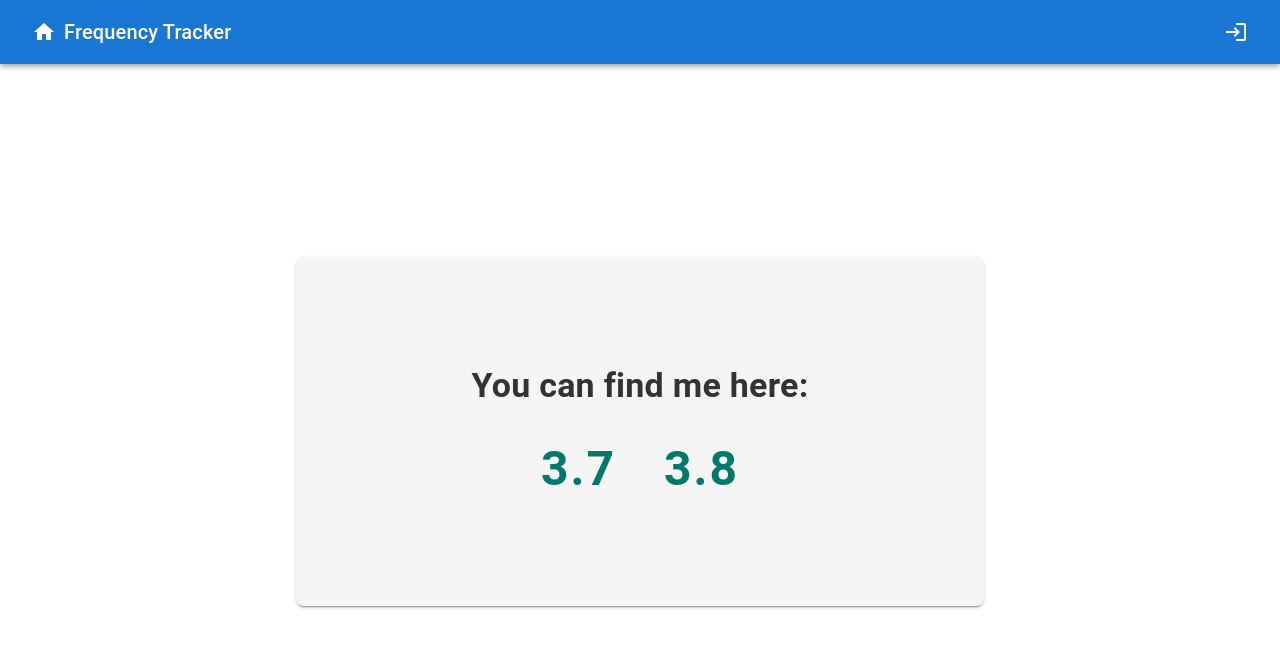
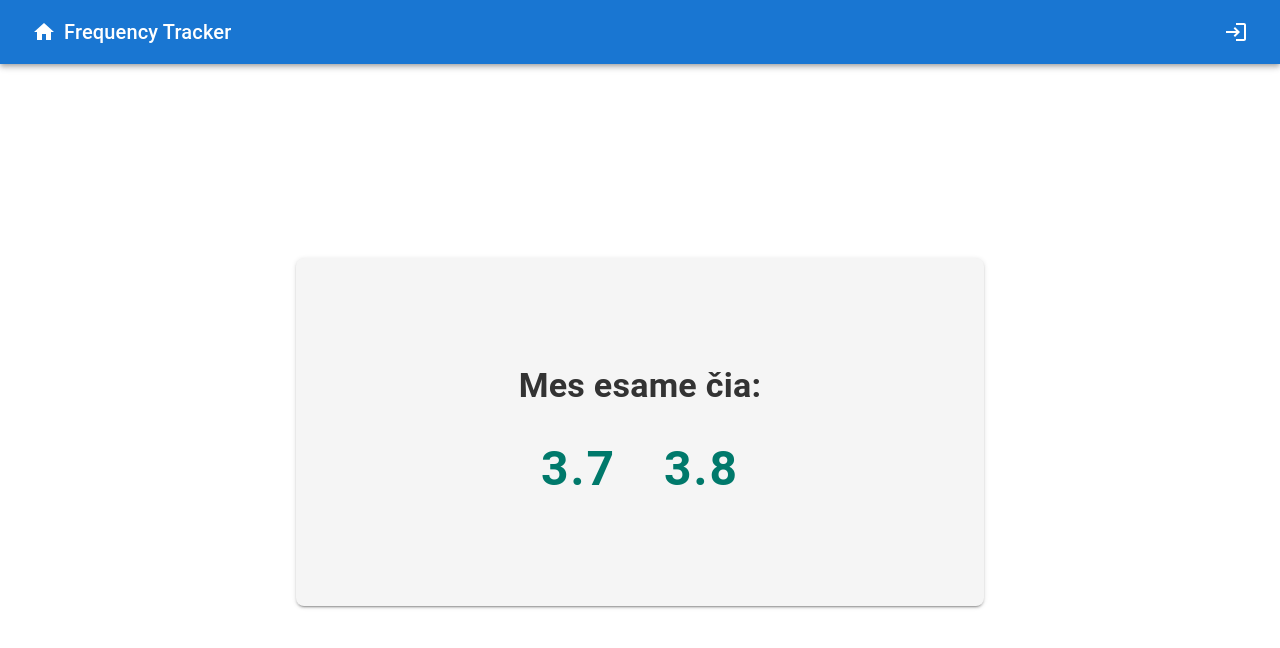
Before and after one commit to noname69node/radioFreqClient, a React (Vite) app: page / in a window 1280 px wide. Shown: the top 648 px of the page. Built offline with nearby package versions, Linux system fonts and the light colour scheme; no server answers.

Commit message:
some cosmetic changes

```diff
--- a/src/pages/MainPage.tsx
+++ b/src/pages/MainPage.tsx
@@ -59,7 +59,7 @@ const MainPage = () => {
           }}
         >
           <Typography variant="h4" fontWeight={700} color="#333" mb={2}>
-            You can find me here:
+            Mes esame čia:
           </Typography>
           <Box
             sx={{
```
